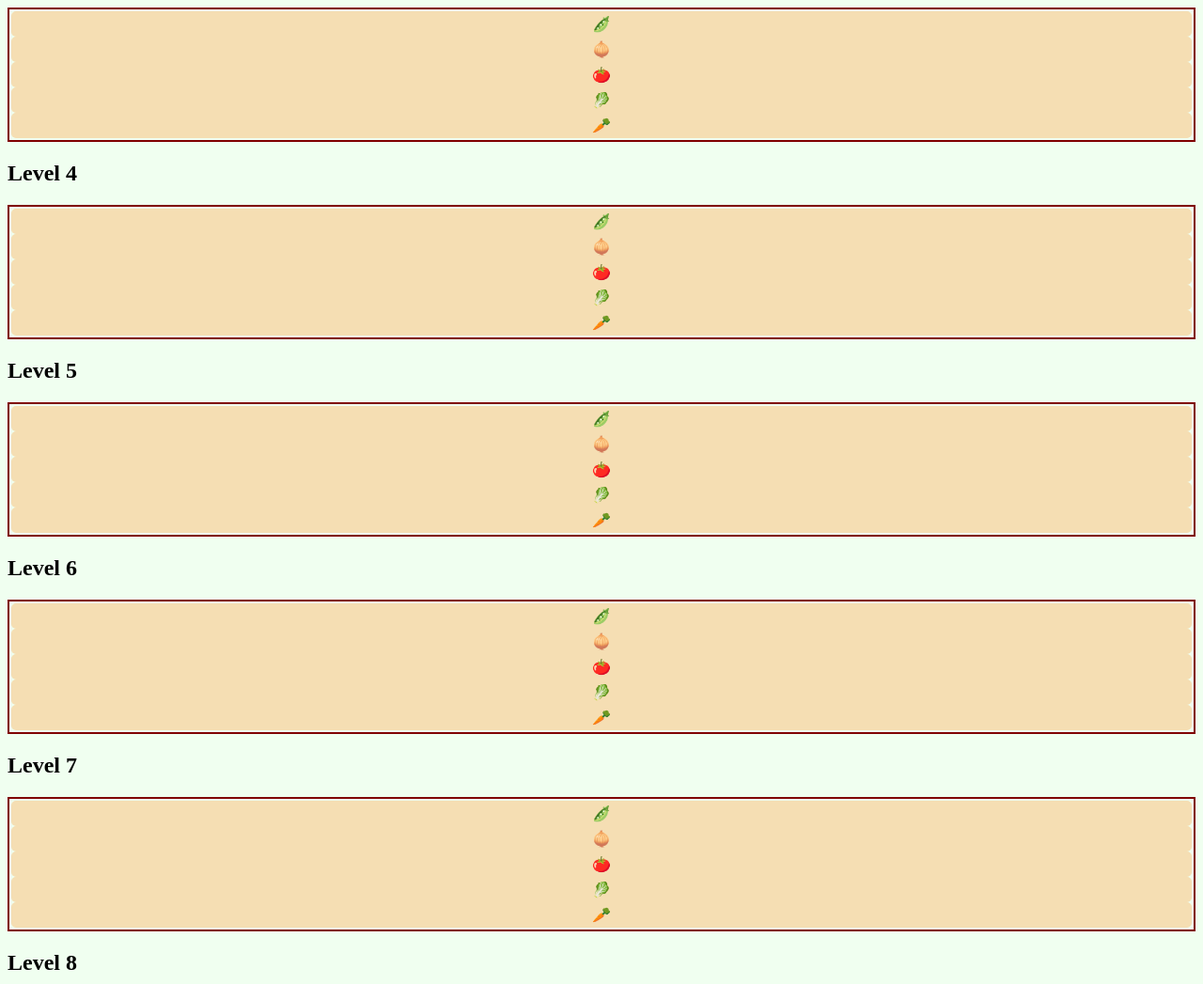
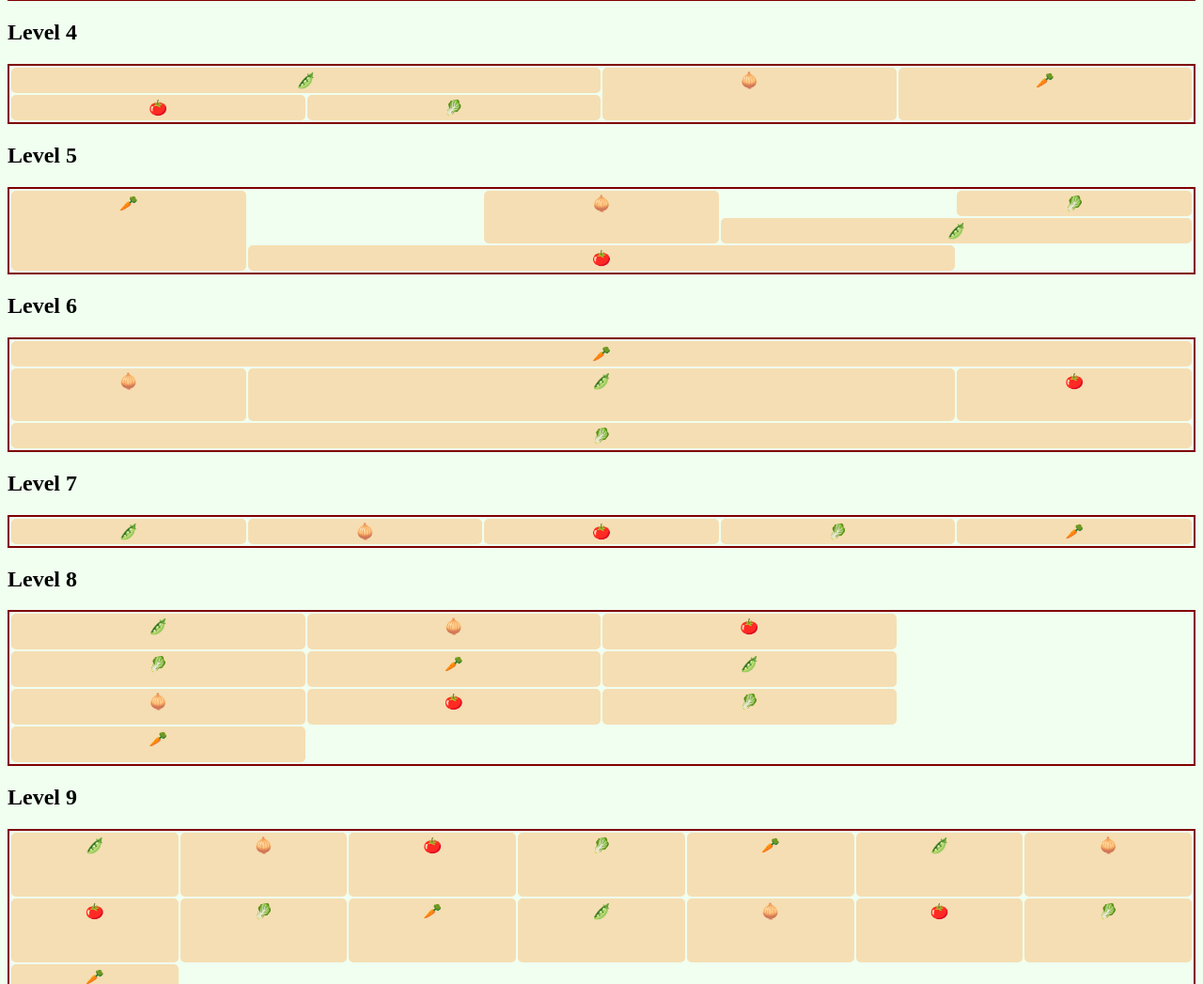
Before and after one commit to kianamills20/garden, a plain HTML site: page index.html in a window 1280 px wide. Shown: the part 538-1585 px from the top of the page at 94% size. Drawn offline with Linux system fonts and the light colour scheme.

Commit message:
finishedgarden

```diff
--- a/index.html
+++ b/index.html
@@ -77,13 +77,13 @@
       <p class="peas">🫛</p>
       <p class="onions">🧅</p>
       <p class="tomatoes">🍅</p>
+      <p class="lettuces">🥬</p>
+      <p class="carrots">🥕</p>
+      <p class="pea">🫛</p>
+      <p class="onion">🧅</p>
+      <p class="tomato">🍅</p>
       <p class="lettuce">🥬</p>
-      <p class="carrots">🥕</p>
-      <p class="peas">🫛</p>
-      <p class="onions">🧅</p>
-      <p class="tomatoes">🍅</p>
-      <p class="lettuce">🥬</p>
-      <p class="carrots">🥕</p>
+      <p class="carrot">🥕</p>
     </section>
 
     <h2>Level 9</h2>
--- a/levels.css
+++ b/levels.css
@@ -0,0 +1,126 @@
+#level-1 {
+    display: grid;
+    grid-template-columns: 1fr 1fr;
+}
+#level-2 {
+    display: grid;
+    grid-template-columns: 1fr 1fr;
+    grid-row: auto;
+.peas {
+  grid-column: 1 / 3;
+  grid-row: 1 / 2;
+}
+}
+#level-3 {
+    display: grid;
+    grid-template-columns: 1fr 1fr 1fr;
+grid-template-rows: 1fr 1fr 1fr;
+.onions{
+    grid-column: 2/4;
+}
+.tomatoes {
+    grid-column: 1/3;
+}
+.carrots {
+    grid-column: 1/4;
+}
+}
+#level-4 {
+    display: grid;
+    grid-template-columns: 1fr 1fr 1fr 1fr;
+    grid-template-rows: 1fr 1fr;
+
+.peas {
+    grid-column: 1/3;
+}
+.onions {
+    grid-column: 3;
+    grid-row: 1/3;
+}
+.carrots {
+    grid-column: 4;
+    grid-row: 1/3;
+}
+}
+#level-5 {
+    display: grid;
+    grid-template-columns: repeat(5, 1fr);
+    grid-template-rows: repeat(3, 1fr);
+
+.carrots {
+grid-column: 1/2;
+grid-row: 1/4;
+}
+.onions {
+    grid-column: 3;
+    grid-row: 1/3;
+}
+.tomatoes {
+    grid-column: 2/5;
+}
+.peas {
+    grid-column: 4/6;
+    grid-row: 2;
+}
+.lettuce {
+    grid-column: 5;
+    grid-row: 1;
+}
+}
+#level-6 {
+    display: grid;
+    grid-template-columns: repeat(5, 1fr);
+    grid-template-rows: repeat(4, 1fr);
+
+.carrots {
+    grid-column: 1/6;
+    grid-row: 1;
+}
+.onions {
+    grid-column: 1;
+    grid-row: 2/4;
+}
+.peas {
+    grid-column: 2/5;
+    grid-row: 2/4;
+}
+.tomatoes {
+    grid-column: 5;
+    grid-row: 2/4;
+}
+.lettuce {
+    grid-column: 1/6;
+}
+}
+#level-7 {
+    display: grid;
+    grid-template-columns: repeat(5, 1fr);
+}
+#level-8{
+    display: grid;
+    grid-template-columns: repeat(4, 1fr);
+    grid-template-rows: repeat(4, 1fr);
+
+.peas {
+    padding-bottom: 15px;
+}
+
+.lettuces {
+    grid-column: 1;
+}
+.onion {
+    grid-column: 1;
+}
+.carrot {
+    grid-column: 1;
+}
+}
+#level-9 {
+    display: grid;
+    grid-template-columns: repeat(7, 1fr);
+    grid-template-rows: repeat(3, 1fr);
+
+.peas {
+    padding-bottom: 45px;
+}
+}
```
